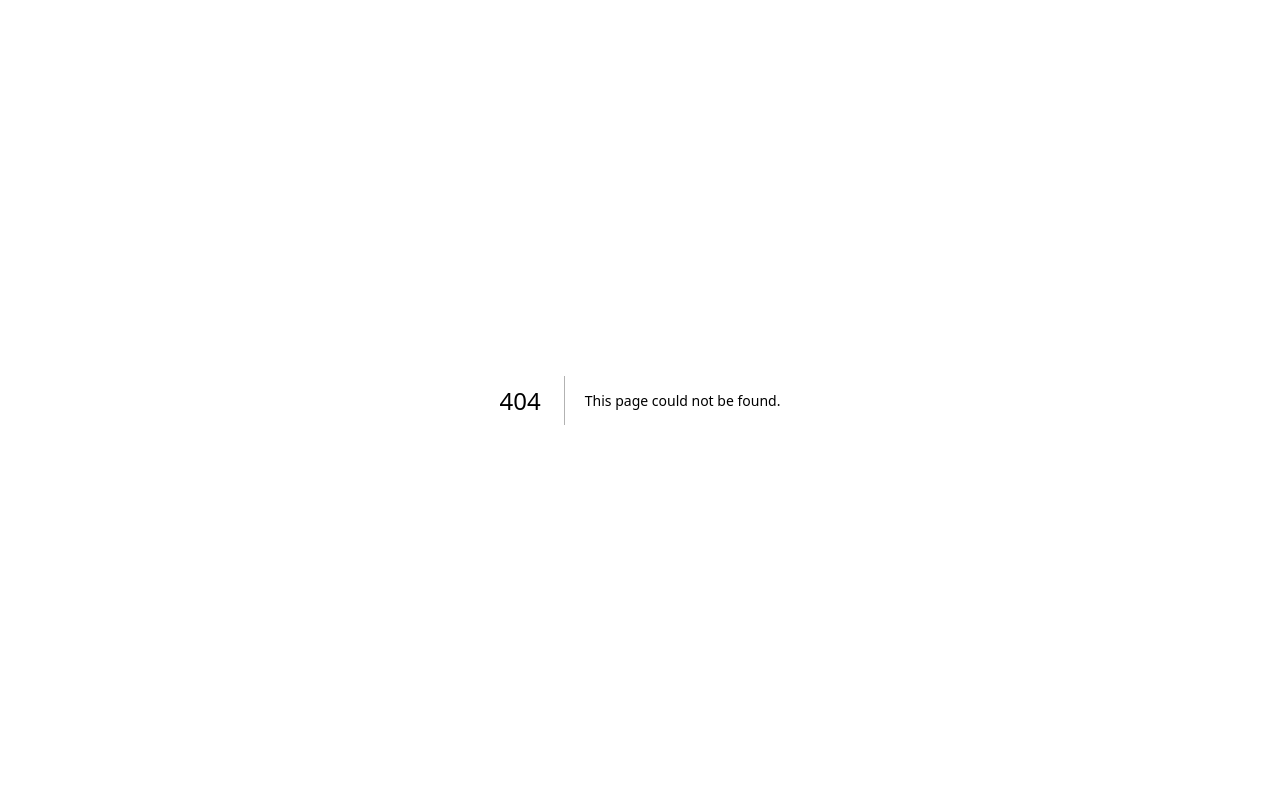
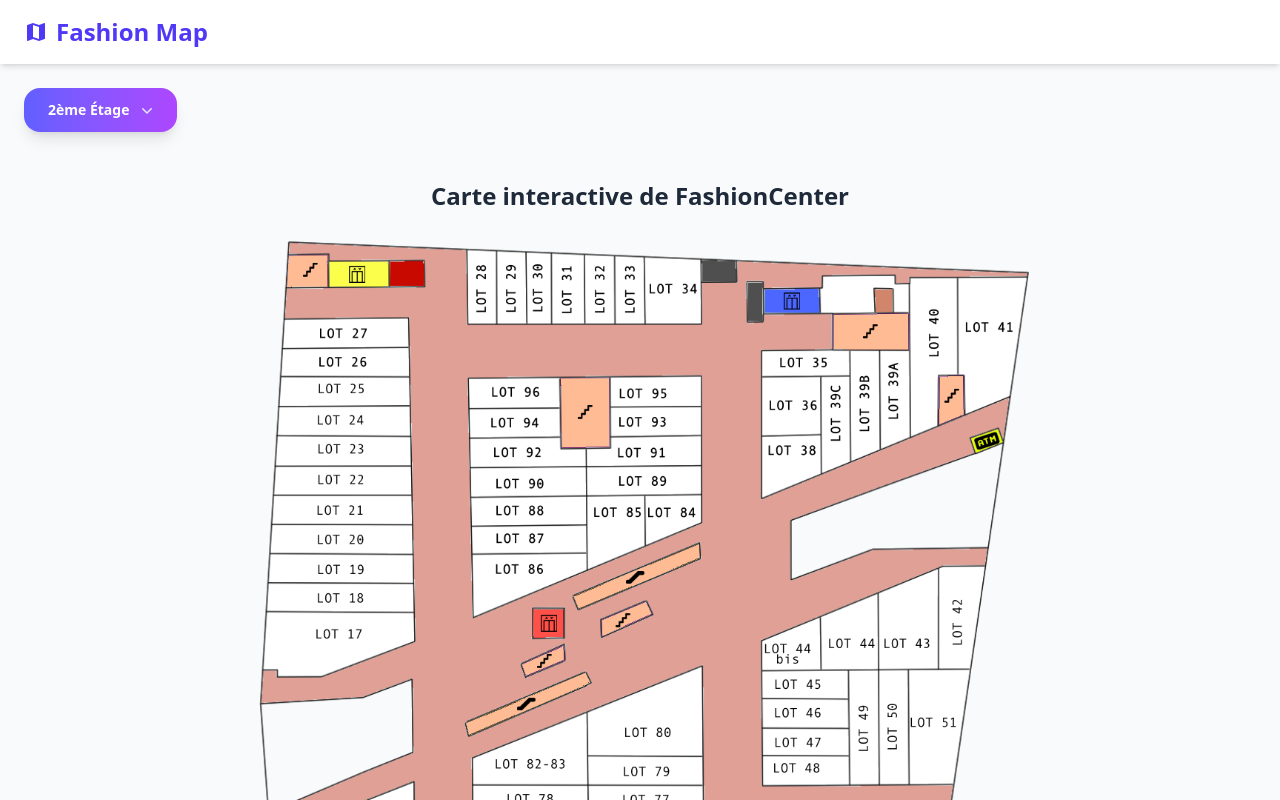
Before and after one commit to SteevenK/fcpmap, a Next.js app: page /floor2 in a window 1280 px wide. Before the commit this address had no page. Shown: the top 800 px of the page. Built offline with nearby package versions, Linux system fonts and the light colour scheme.

Commit message:
feat(map): add floor switcher

```diff
--- /dev/null
+++ b/app/components/FloorSwitcher.tsx
@@ -0,0 +1,49 @@
+'use client'
+
+import { Menu, MenuButton, MenuItem, MenuItems } from '@headlessui/react'
+import { ChevronDownIcon } from '@heroicons/react/20/solid'
+import Link from 'next/link'
+import { usePathname } from 'next/navigation'
+
+export default function FloorSwitcher() {
+  const pathname = usePathname()
+
+  const floors = [
+    { name: '1er Étage', href: '/floor1' },
+    { name: '2ème Étage', href: '/floor2' },
+  ]
+
+  const currentFloor = floors.find((f) => f.href === pathname) || floors[0]
+
+  return (
+    <Menu as="div" className="relative inline-block text-left">
+      <div>
+        <MenuButton className="group inline-flex w-full items-center justify-center gap-x-2 rounded-2xl bg-gradient-to-r from-indigo-500 to-purple-500 px-6 py-3 text-sm font-bold text-white shadow-lg transition-all duration-300 hover:from-indigo-600 hover:to-purple-600 hover:scale-105 hover:shadow-xl focus:outline-none focus:ring-2 focus:ring-indigo-500 focus:ring-offset-2 cursor-pointer">
+          {currentFloor.name}
+          <ChevronDownIcon
+            aria-hidden="true"
+            className="-mr-1 size-5 text-indigo-100 group-hover:text-white transition-colors"
+          />
+        </MenuButton>
+      </div>
+
+      <MenuItems
+        transition
+        className="absolute left-0 z-20 mt-2 w-56 origin-top-left rounded-xl bg-white/90 backdrop-blur-md shadow-2xl ring-1 ring-black/5 transition focus:outline-none data-[closed]:scale-95 data-[closed]:transform data-[closed]:opacity-0 data-[enter]:duration-200 data-[leave]:duration-150 data-[enter]:ease-out data-[leave]:ease-in"
+      >
+        <div className="p-1">
+          {floors.map((floor) => (
+            <MenuItem key={floor.href}>
+              <Link
+                href={floor.href}
+                className="group flex w-full items-center rounded-lg px-4 py-3 text-sm font-medium text-gray-700 transition-colors data-[focus]:bg-indigo-50 data-[focus]:text-indigo-700 cursor-pointer"
+              >
+                {floor.name}
+              </Link>
+            </MenuItem>
+          ))}
+        </div>
+      </MenuItems>
+    </Menu>
+  )
+}
--- a/app/components/Map.tsx
+++ b/app/components/Map.tsx
@@ -15,7 +15,22 @@ import { getPolygonCenter } from '@/utils/getPolygonCenter'
 import { CopyableField } from '@/app/components/CopyableField'
 import Link from 'next/link'
 
-const Map: React.FC = () => {
+
+interface MapProps {
+  imageSrc?: string
+  stores?: StoreType[]
+}
+
+const Map: React.FC<MapProps> = ({
+  imageSrc = '/FashionEtage1.png',
+  stores = [
+    ...stores0to20,
+    ...stores21to40,
+    ...stores41to60,
+    ...stores61to80,
+    ...stores81to100,
+  ]
+}) => {
   const [selectedStore, setSelectedStore] = useState<StoreType | null>(null)
   const [hoveredStore, setHoveredStore] = useState<StoreType | null>(null)
   const [tooltipPos, setTooltipPos] = useState({ x: 0, y: 0 })
@@ -23,13 +38,9 @@ const Map: React.FC = () => {
 
   const svgWidth = 800
   const svgHeight = 1200
-  const stores: StoreType[] = [
-    ...stores0to20,
-    ...stores21to40,
-    ...stores41to60,
-    ...stores61to80,
-    ...stores81to100,
-  ]
+
+  // stores and images are now passed via props or used as defaults
+
 
   const handleMouseEnter = (store: StoreType) => {
     setHoveredStore(store)
@@ -56,8 +67,8 @@ const Map: React.FC = () => {
 
       <div className="relative w-[full] max-w-[1000px]">
         <Image
-          src="/FashionEtage1.png"
-          alt="Fashion Etage 1"
+          src={imageSrc}
+          alt="Fashion Center Map"
           width={svgWidth}
           height={svgHeight}
           style={{ objectFit: 'cover' }}
--- a/app/components/NavBar.tsx
+++ b/app/components/NavBar.tsx
@@ -1,5 +1,6 @@
 import { MdMap } from 'react-icons/md'
 import Link from 'next/link'
+
 
 export default function NavBar() {
   return (
--- a/app/floor1/page.tsx
+++ b/app/floor1/page.tsx
@@ -1,4 +1,12 @@
 import Map from '@/app/components/Map'
+import FloorSwitcher from '@/app/components/FloorSwitcher'
+import {
+  stores0to20,
+  stores21to40,
+  stores41to60,
+  stores61to80,
+  stores81to100,
+} from '@/app/components/stores'
 import NavBar from '@/app/components/NavBar'
 import Footer from '@/app/components/Footer'
 
@@ -6,7 +14,19 @@ export default function Home() {
   return (
     <div className="bg-gray-50 text-gray-800 min-h-screen flex flex-col">
       <NavBar />
-      <Map />
+      <div className="container mx-auto px-6 mt-6 mb-4">
+        <FloorSwitcher />
+      </div>
+      <Map
+        imageSrc="/FashionEtage1.png"
+        stores={[
+          ...stores0to20,
+          ...stores21to40,
+          ...stores41to60,
+          ...stores61to80,
+          ...stores81to100,
+        ]}
+      />
       <Footer />
     </div>
   )
--- /dev/null
+++ b/app/floor2/page.tsx
@@ -0,0 +1,22 @@
+'use client'
+
+import Map from '@/app/components/Map'
+import FloorSwitcher from '@/app/components/FloorSwitcher'
+import NavBar from '@/app/components/NavBar'
+import Footer from '@/app/components/Footer'
+
+export default function Floor2() {
+    return (
+        <div className="bg-gray-50 text-gray-800 min-h-screen flex flex-col">
+            <NavBar />
+            <div className="container mx-auto px-6 mt-6 mb-4">
+                <FloorSwitcher />
+            </div>
+            <Map
+                imageSrc="/FashionEtage1.png" // Placeholder until FashionEtage2.png is available
+                stores={[]} // Initially empty for Floor 2
+            />
+            <Footer />
+        </div>
+    )
+}
--- a/package.json
+++ b/package.json
@@ -10,6 +10,7 @@
   },
   "dependencies": {
     "@headlessui/react": "^2.2.9",
+    "@heroicons/react": "^2.2.0",
     "framer-motion": "^12.26.1",
     "next": "^16.1.1",
     "postcss": "^8.5.6",
```
Also changed, not shown: 1 other file (tests, documents, lock files or other folders).
